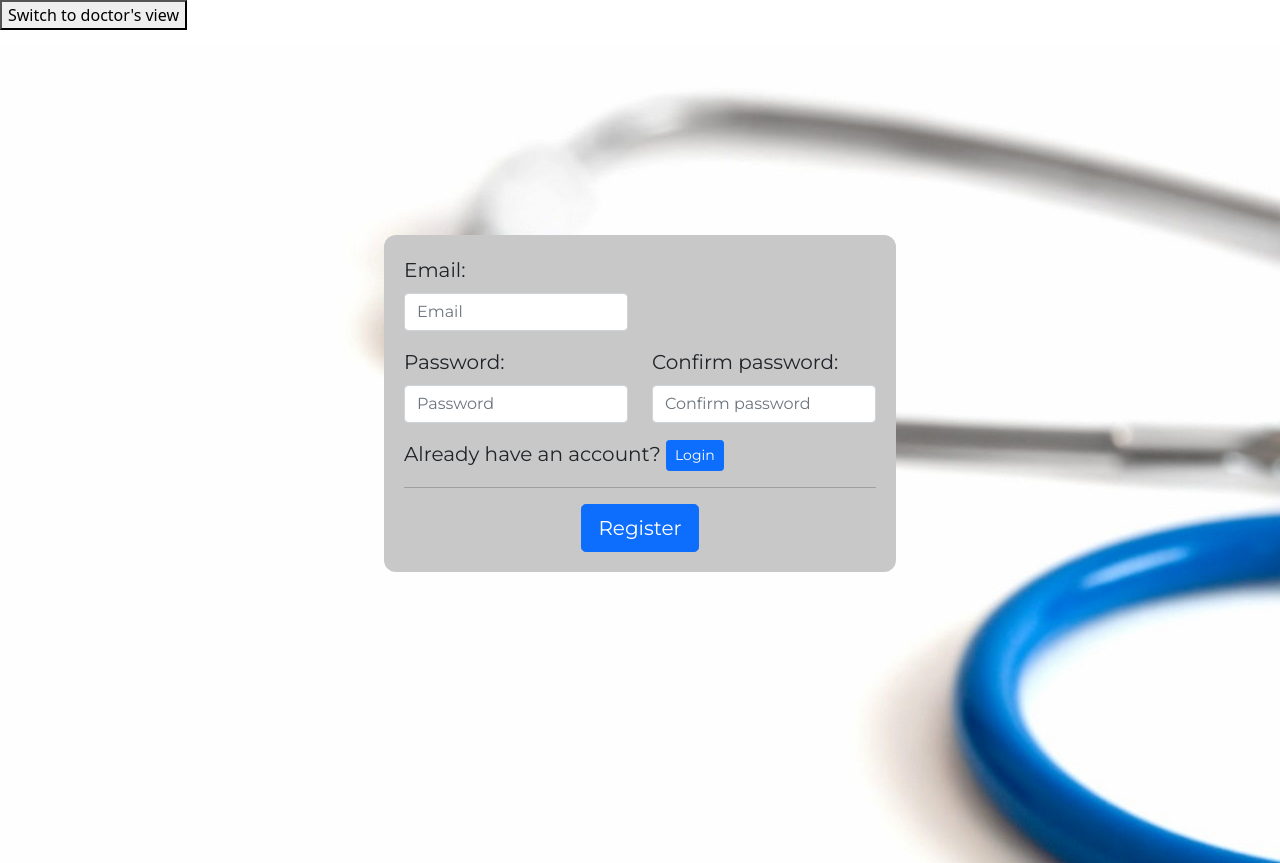
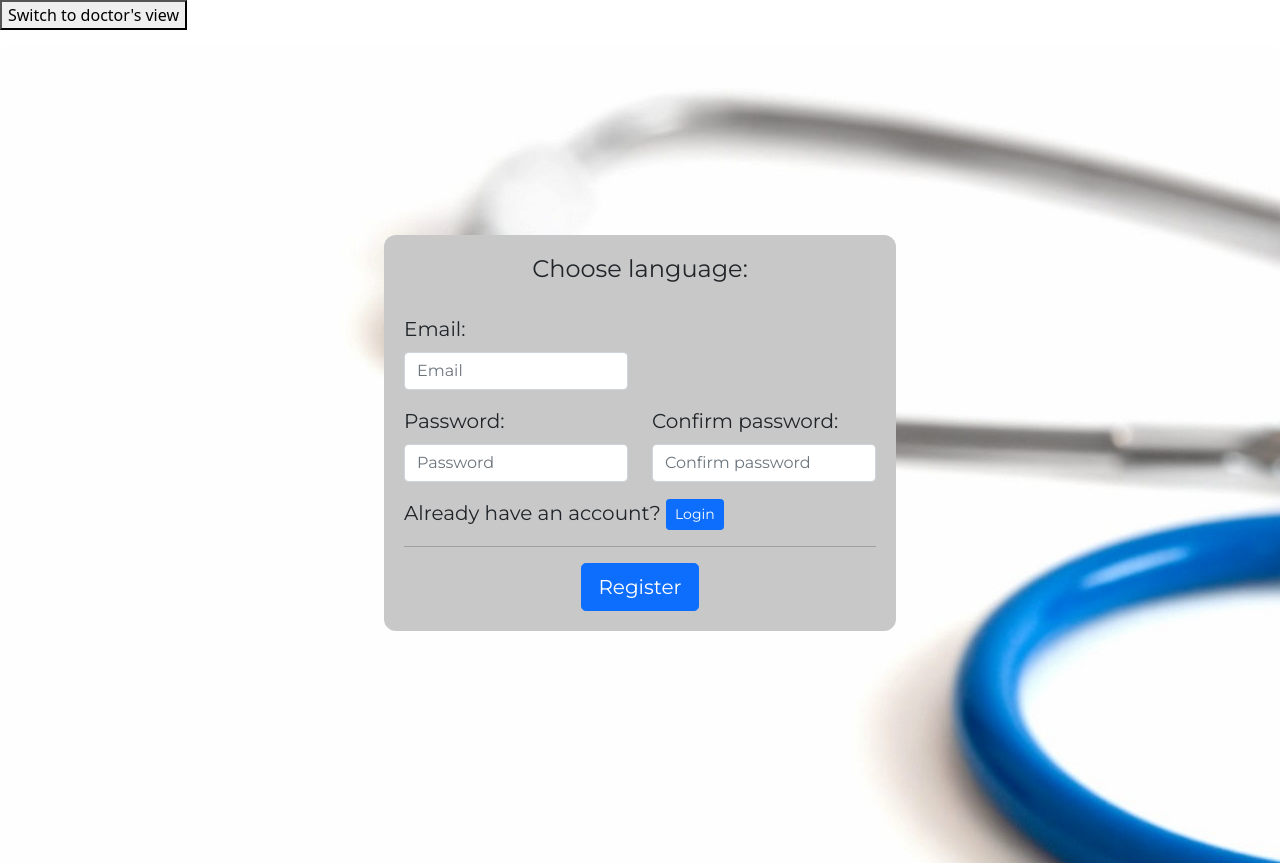
Before and after one commit to zuzKomar/medical-center-frontend, a React (Create React App) app: page /rejestracja in a window 1280 px wide. Shown: the top 863 px of the page. Built offline with nearby package versions, Linux system fonts and the light colour scheme; some icons are missing.

Commit message:
Added language changer and translations to login/register components;

```diff
--- a/package.json
+++ b/package.json
@@ -13,6 +13,8 @@
     "@testing-library/react": "^11.2.7",
     "@testing-library/user-event": "^12.8.3",
     "bootstrap": "^5.1.3",
+    "flag-icon-css": "^4.1.7",
+    "flag-icons": "^6.0.0",
     "formik": "^2.2.9",
     "i18next": "^21.6.3",
     "i18next-browser-languagedetector": "^6.1.2",
--- a/public/locales/en/translation.json
+++ b/public/locales/en/translation.json
@@ -166,5 +166,6 @@
   "register": "Register",
   "passwordMinCharactersError": "Password should have min. 2 characters!",
   "passwordMaxCharactersError": "Password should have max. 50 characters!",
-  "passwordMatch": "Password must match!"
+  "passwordMatch": "Password must match!",
+  "chooseLanguage": "Choose language"
 }
--- a/public/locales/pl/translation.json
+++ b/public/locales/pl/translation.json
@@ -166,5 +166,6 @@
   "register": "Zarejestruj",
   "passwordMinCharactersError": "Hasło powinno mieć min. 2 znaki!",
   "passwordMaxCharactersError": "Hasło powinno mieć max. 50 znaków!",
-  "passwordMatch": "Hasło musi być takie samo!"
+  "passwordMatch": "Hasło musi być takie samo!",
+  "chooseLanguage": "Wybierz język"
 }
--- a/src/App.js
+++ b/src/App.js
@@ -60,9 +60,9 @@ function App() {
                               <Route exact path="/grafik" component={() => <ScheduleForm t={t} />}/>
                               <Route exact path="/badania" component={() => <CheckUpList t={t} />}/>
                               <Route exact path="/recepty" component={() => <PrescriptionList t={t} />}/>
-                              <Route exact path="/logowanie" component={() => <LoginForm t={t} />}/>
-                              <Route exact path="/sprawdzPesel" component={() => <CheckPeselForm t={t}/>}/>
-                              <Route exact path="/rejestracja" component={() => <RegisterForm t={t}/>}/>
+                              <Route exact path="/logowanie" component={() => <LoginForm t={t} changeLanguage={changeLanguage} />}/>
+                              <Route exact path="/sprawdzPesel" component={() => <CheckPeselForm t={t} changeLanguage={changeLanguage} />}/>
+                              <Route exact path="/rejestracja" component={() => <RegisterForm t={t} changeLanguage={changeLanguage} />}/>
                           </Switch>
                       </div>
                   </div>
--- a/src/components/login/CheckPeselForm.js
+++ b/src/components/login/CheckPeselForm.js
@@ -2,8 +2,9 @@ import {Button, Form} from "react-bootstrap";
 import React, {useState}from "react";
 import {useHistory} from 'react-router';
 import {baseUrl} from "../../config/config";
+import LanguageChanger from "./LanguageChanger";
 
-const CheckPeselForm = ({t}) =>{
+const CheckPeselForm = ({t, changeLanguage}) =>{
     const history = useHistory();
     const [correctPesel, setCorrectPesel] = useState(false);
     const [pesel, setPesel] = useState(undefined);
@@ -62,6 +63,7 @@ const CheckPeselForm = ({t}) =>{
 
     return (
         <div className="loginForm" style={{marginTop:"17%", marginBottom:"27%"}}>
+            <LanguageChanger changeLanguage={changeLanguage} t={t} />
             <Form>
                 <Form.Group controlId="pesel" >
                     <Form.Label>Pesel:</Form.Label>
--- /dev/null
+++ b/src/components/login/LanguageChanger.js
@@ -0,0 +1,17 @@
+import React from 'react';
+
+const LanguageChanger = ({changeLanguage, t}) => {
+    return (
+        <div>
+            <div style={{textAlign: "center", marginBottom: "10px"}}>
+                <h4>{t("chooseLanguage")}:</h4>
+            </div>
+            <div style={{ display: "flex", justifyContent: "center", marginBottom: "20px"}}>
+                <span style={{ display: "inline-block", marginRight: "10px", cursor: "pointer"}} className="flag-icon flag-icon-gb" onClick={() => changeLanguage('en')}/>
+                <span style={{ display: "inline-block", marginLeft: "10px", cursor: "pointer"}} className="flag-icon flag-icon-pl" onClick={() => changeLanguage('pl')}/>
+            </div>
+        </div>
+    );
+};
+
+export default LanguageChanger;
--- a/src/components/login/LoginForm.js
+++ b/src/components/login/LoginForm.js
@@ -3,13 +3,9 @@ import {Formik} from 'formik';
 import * as yup from "yup";
 import React from "react";
 import {useHistory} from 'react-router';
+import LanguageChanger from "./LanguageChanger";
 
-const schema = yup.object().shape({
-    email: yup.string().email('Invalid email address!').required('Field required!'),
-    password: yup.string().required('Field required!')
-});
-
-const LoginForm = ({t}) => {
+const LoginForm = ({t, changeLanguage}) => {
     const history = useHistory();
 
     //TODO add login logic
@@ -17,8 +13,14 @@ const LoginForm = ({t}) => {
         console.log(values);
     }
 
+    const schema = yup.object().shape({
+        email: yup.string().email(t("emailError")).required(t("required")),
+        password: yup.string().required(t("required"))
+    });
+
     return (
         <div className="loginForm" style={{marginTop:"17%", marginBottom:"27%"}}>
+            <LanguageChanger changeLanguage={changeLanguage} t={t}/>
             <Formik
                 validationSchema={schema}
                 onSubmit={onSubmit}
--- a/src/components/login/RegisterForm.js
+++ b/src/components/login/RegisterForm.js
@@ -6,8 +6,9 @@ import {Col, Row} from "react-bootstrap";
 import Button from "react-bootstrap/Button";
 import {useHistory} from 'react-router';
 import {baseUrl} from "../../config/config";
+import LanguageChanger from "./LanguageChanger";
 
-const RegisterForm = ({t}) => {
+const RegisterForm = ({changeLanguage, t}) => {
 
     const schema = yup.object().shape({
         email: yup.string().email(t("emailError")).required(t("required")),
@@ -34,6 +35,7 @@ const RegisterForm = ({t}) => {
 
     return(
         <div className="loginForm" style={{marginTop:"15%", marginBottom:"27%"}}>
+            <LanguageChanger changeLanguage={changeLanguage} t={t} />
             <Formik
                 validationSchema={schema}
                 enableReinitialize={true}
--- a/src/index.js
+++ b/src/index.js
@@ -3,6 +3,7 @@ import ReactDOM from 'react-dom';
 import App from './App';
 import './index.css';
 import 'bootstrap/dist/css/bootstrap.min.css';
+import 'flag-icon-css/css/flag-icons.min.css'
 
 import './i18n'
 
```
